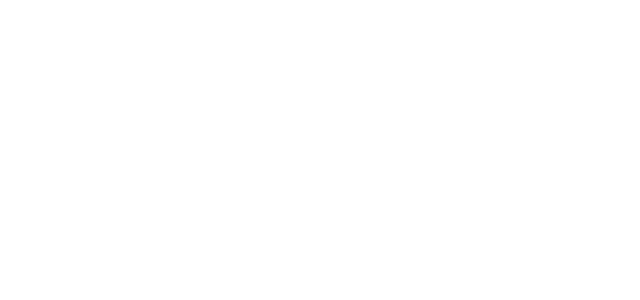
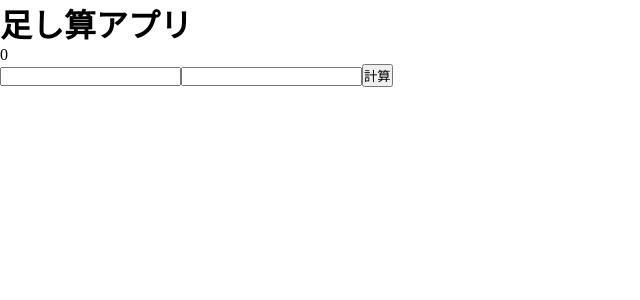
Before and after one commit to RikutoOgaki/nextjs-practioce, a Next.js app: page /practice/01 in a window 1280 px wide. Shown: the top 300 px of the page, without its empty margins (0-640 px from the left). Built offline with nearby package versions, Linux system fonts and the light colour scheme.

Commit message:
Practice01,html完成

```diff
--- a/src/pages/practice/01/index.tsx
+++ b/src/pages/practice/01/index.tsx
@@ -1,8 +1,57 @@
+import { useState } from 'react'
+import style from '@/styles/practice/01/index.module.scss'
+
 export default function Practice01() {
+
+    // ボタンがクリックされると入力された２つの数字を足し算する機能
+
+    const [state, setState] = useState({
+        calA: '',
+        calB: '',
+        result: 0
+    })
+
     return (
         <>
             <div>
+                <div className={style.titleBox}>
+                    <h1 className={style.title}>足し算アプリ</h1>
+                </div>
+                <div className={style.resultBox}>
+                    <p className={style.result}>{state.result}</p>
+                </div>
+                <div className={style.inputBox}>
+                    <input
+                        type="text"
+                        value={state.calA}
+                        className={style.input}
+                        onChange={(e) => setState({
+                            ...state,
+                            calA: e.target.value
+                        })}
+                    />
+                    <input
+                        type="text"
+                        value={state.calB}
+                        className={style.input}
+                        onChange={(e) => setState({
+                            ...state,
+                            calB: e.target.value
+                        })}
+                    />
+                    <button
+                        className={style.btn}
+                        onClick={() => {
+                            let numA = Number(state.calA)
+                            let numB = Number(state.calB)
 
+                            setState({
+                                ...state,
+                                result: numA + numB
+                            })
+                        }}
+                    >計算</button>
+                </div>
             </div>
         </>
     )
```
